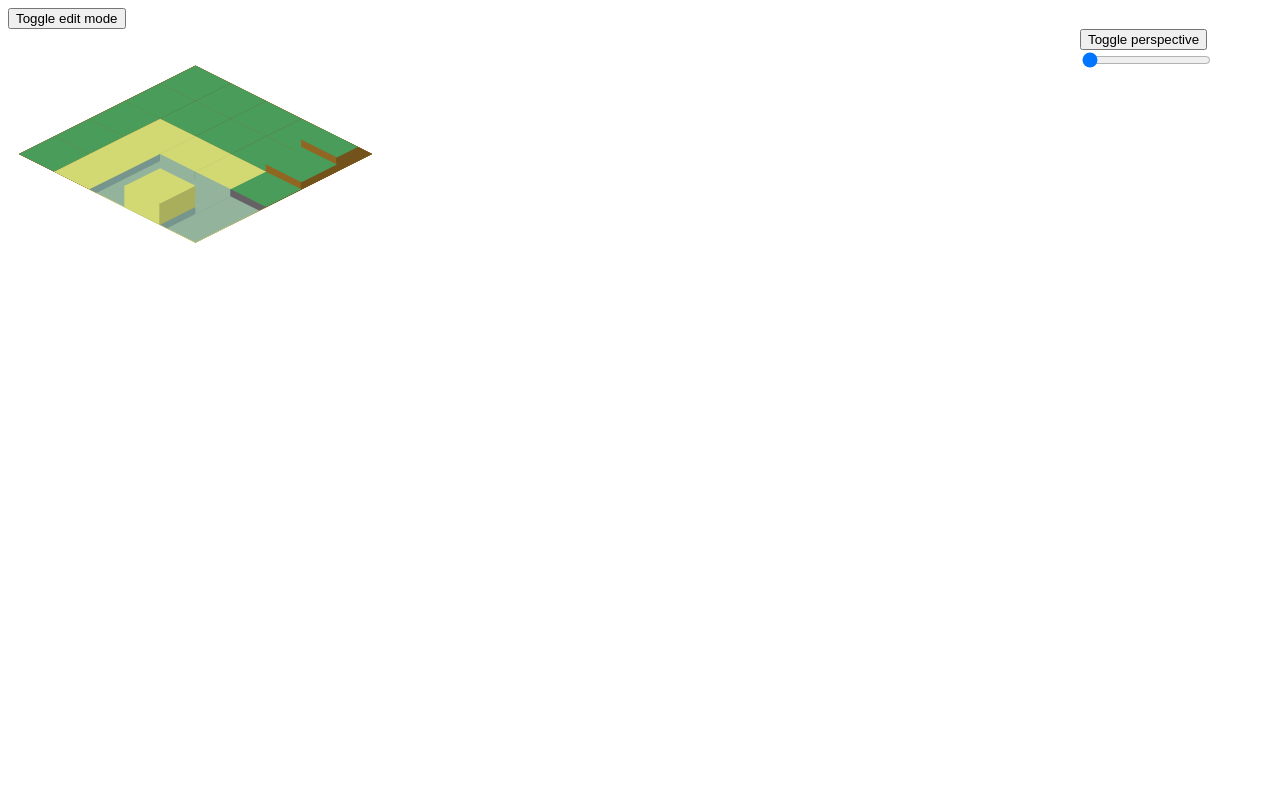
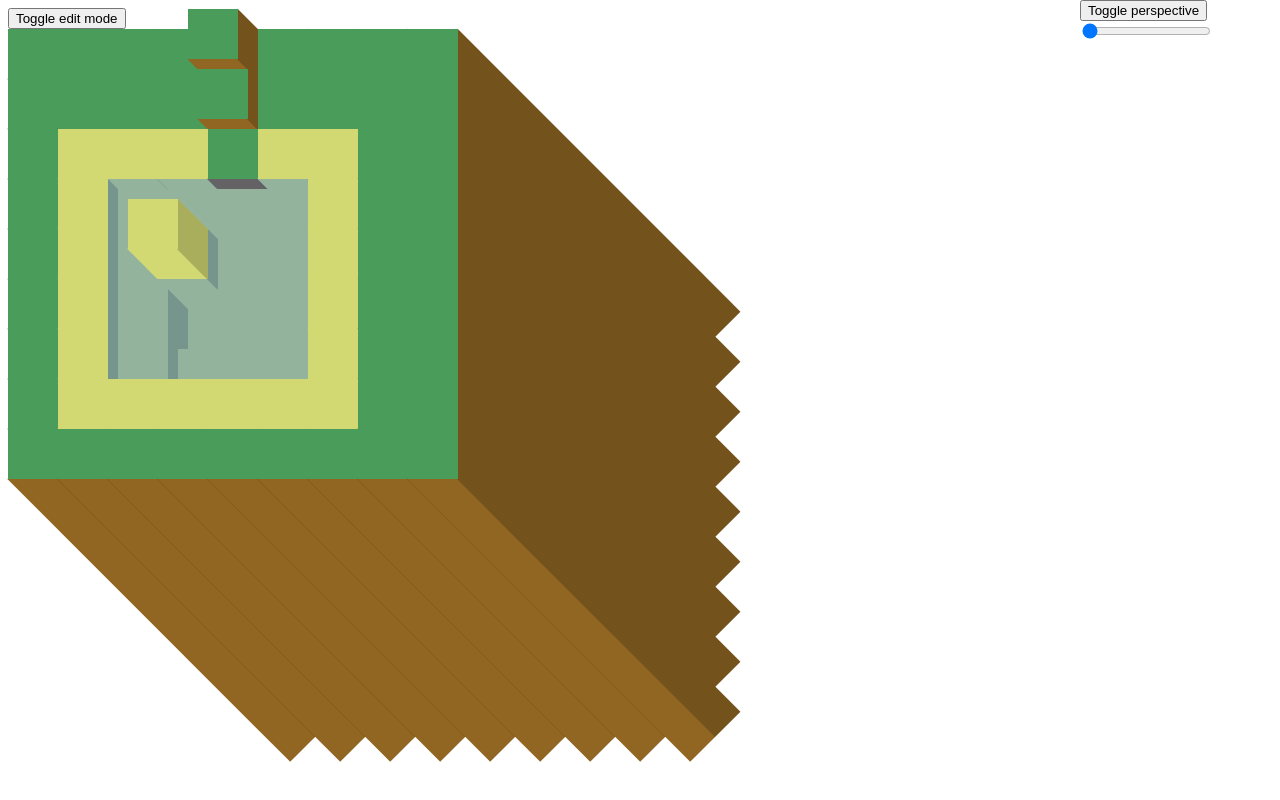
Before and after one commit to strux/isometric-fun, a Vue app: page / in a window 1280 px wide. Built offline with nearby package versions, Linux system fonts and the light colour scheme.

Commit message:
Fix map position on edit

```diff
--- a/src/App.vue
+++ b/src/App.vue
@@ -1,6 +1,7 @@
 <template>
   <div id="app">
-    <button v-on:click="editing = !editing">Toggle edit mode</button>
+    <button v-on:click="onToggleEdit">Toggle edit mode</button>
+    <tile-renderer :style="wrapperStyle" :player-position="playerPosition" :tile-data="tileData" :time="time" :editing="editing"></tile-renderer>
     <edit-tools
       :tile-data="tileData"
       :time="time"
@@ -8,7 +9,6 @@
       v-on:set-time="time = $event"
       v-on:toggle-perspective="perspective = !perspective"
     ></edit-tools>
-    <tile-renderer :style="wrapperStyle" :player-position="playerPosition" :tile-data="tileData" :time="time"></tile-renderer>
   </div>
 </template>
 
@@ -22,10 +22,11 @@ export default {
   data: function() {
     return {
       tileData: tileData,
-      perspective: true,
+      perspective: false,
       editing: true,
       time: 0,
       playerPosition: [0,0],
+      savedPlayerPosition: [0,0],
     }
   },
   computed: {
@@ -47,10 +48,12 @@ export default {
       return { 37: 'left', 38: 'up', 39: 'right', 40: 'down' }
     },
     handleKeys(e) {
-      let code = e.keyCode.toString()
-      if (Object.keys(this.moveKeys()).includes(code)) {
-        this.movePlayer(this.moveKeys()[code])
-        e.preventDefault()
+      if (!this.editing) {
+        let code = e.keyCode.toString()
+        if (Object.keys(this.moveKeys()).includes(code)) {
+          this.movePlayer(this.moveKeys()[code])
+          e.preventDefault()
+        }
       }
     },
     movePlayer(direction) {
@@ -69,6 +72,17 @@ export default {
           break
       }
     },
+    onToggleEdit() {
+      if (this.editing) {
+        this.perspective = true
+        this.playerPosition = this.savedPlayerPosition.slice() // clone array
+      } else {
+        this.perspective = false
+        this.savedPlayerPosition = this.playerPosition.slice() // clone array
+        this.playerPosition = [0,0]
+      }
+      this.editing = !this.editing
+    }
   },
   components: {
     EditTools,
--- a/src/components/EditTools.vue
+++ b/src/components/EditTools.vue
@@ -17,6 +17,7 @@ export default {
     style() {
       return {
         position: 'absolute',
+        top: 0,
         right: 0,
         width: '200px',
       }
--- a/src/components/TileRenderer.vue
+++ b/src/components/TileRenderer.vue
@@ -19,7 +19,7 @@
 import Tile from './Tile.vue'
 export default {
   name: 'TileRenderer',
-  props: ['playerPosition', 'tileData', 'time'],
+  props: ['playerPosition', 'tileData', 'time', 'editing'],
   data: function() {
     return {
       tileSize: 50,
@@ -28,18 +28,26 @@ export default {
   },
   computed: {
     visibleRows () {
-      // we are rendering one extra row for when there are transparent tiles at the top (water)
-      return this.range(this.playerPosition[1], this.playerPosition[1] + (this.tileData.viewHeight))
+      let rows = this.tileData.height - 1
+      if (!this.editing) {
+        // we are rendering one extra row for when there are transparent tiles at the top (water)
+        rows = this.range(this.playerPosition[1], this.playerPosition[1] + (this.tileData.viewHeight))
+      }
+      return rows
     },
     visibleColumns () {
-      // we are rendering one extra row for when there are transparent tiles at the left (water)
-      return this.range(this.playerPosition[0], this.playerPosition[0] + (this.tileData.viewWidth))
+      let columns = this.tileData.width - 1
+      if (!this.editing) {
+        // we are rendering one extra row for when there are transparent tiles at the left (water)
+        columns = this.range(this.playerPosition[0], this.playerPosition[0] + (this.tileData.viewWidth))
+      }
+      return columns
     },
     maskStyle () {
       return {
         width: `${this.tileSize * this.tileData.viewWidth}px`,
         height: `${this.tileSize * this.tileData.viewHeight}px`,
-        overflow: 'hidden',
+        overflow: this.editing ? 'visible' : 'hidden',
       }
     },
   },
```
